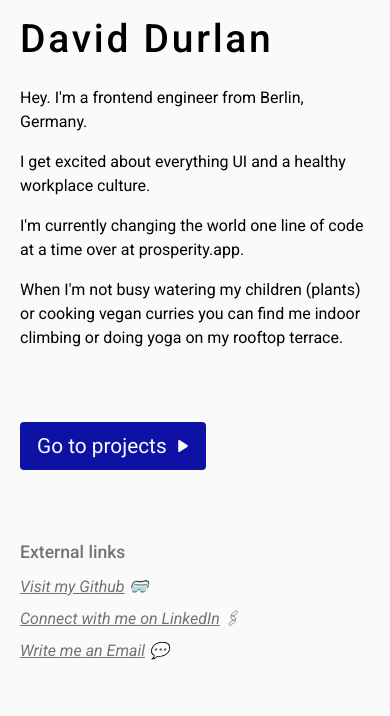
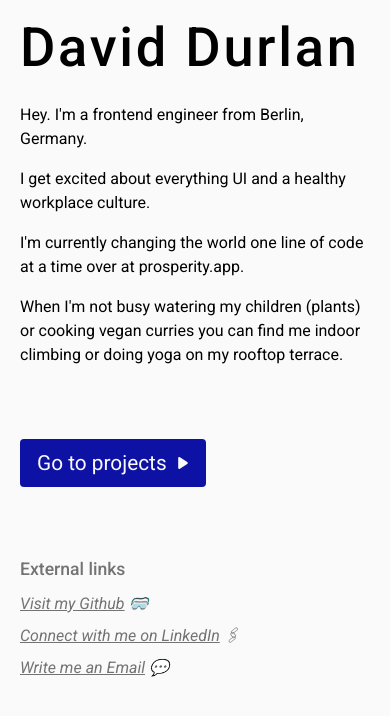
Before and after one commit to david-aurel/personal_website, a plain HTML site: page index.html in a window 390 px wide. Drawn offline with nearby package versions, Linux system fonts and the light colour scheme.

Commit message:
update title size

```diff
--- a/styles.css
+++ b/styles.css
@@ -66,7 +66,7 @@ hr {
 /* layout */
 .title {
   font-size: 4rem;
-  font-size: clamp(28px, 10vw, 6rem);
+  font-size: clamp(28px, 13.9vw, 6rem);
   letter-spacing: 0.7vw;
   font-weight: 500;
   color: var(--text-color);
```
